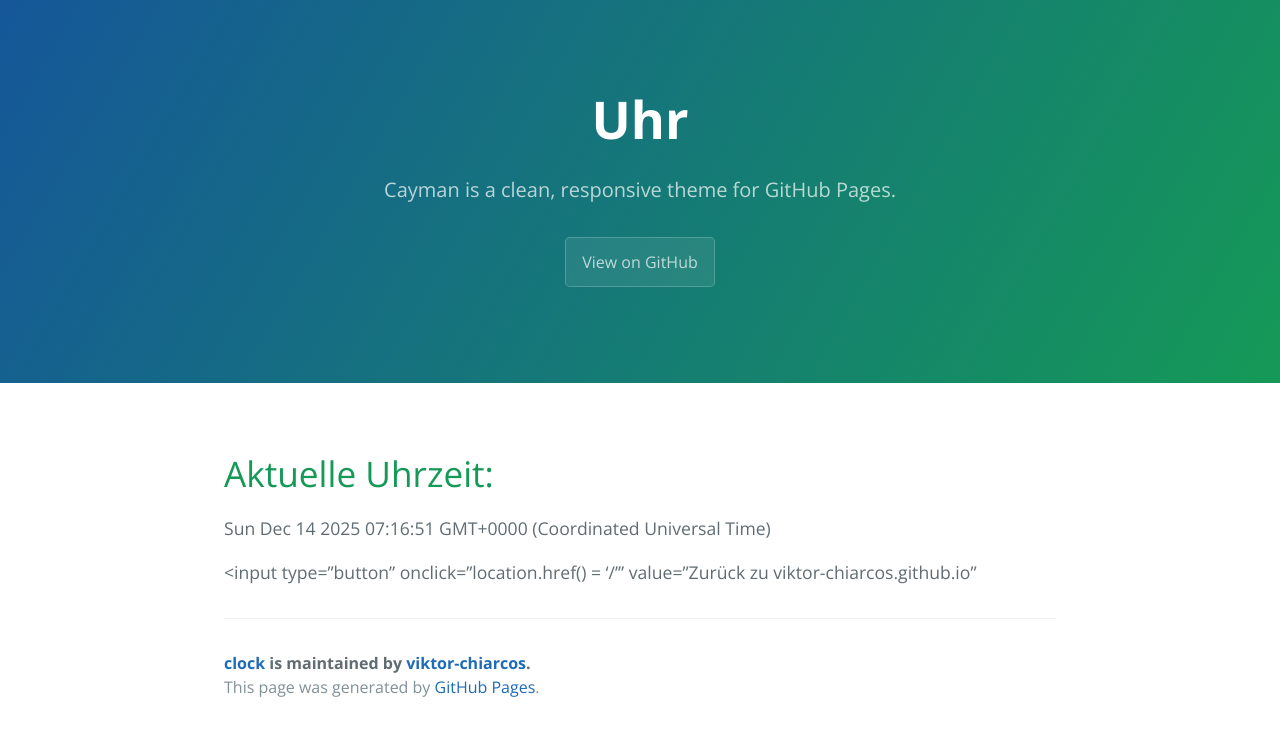
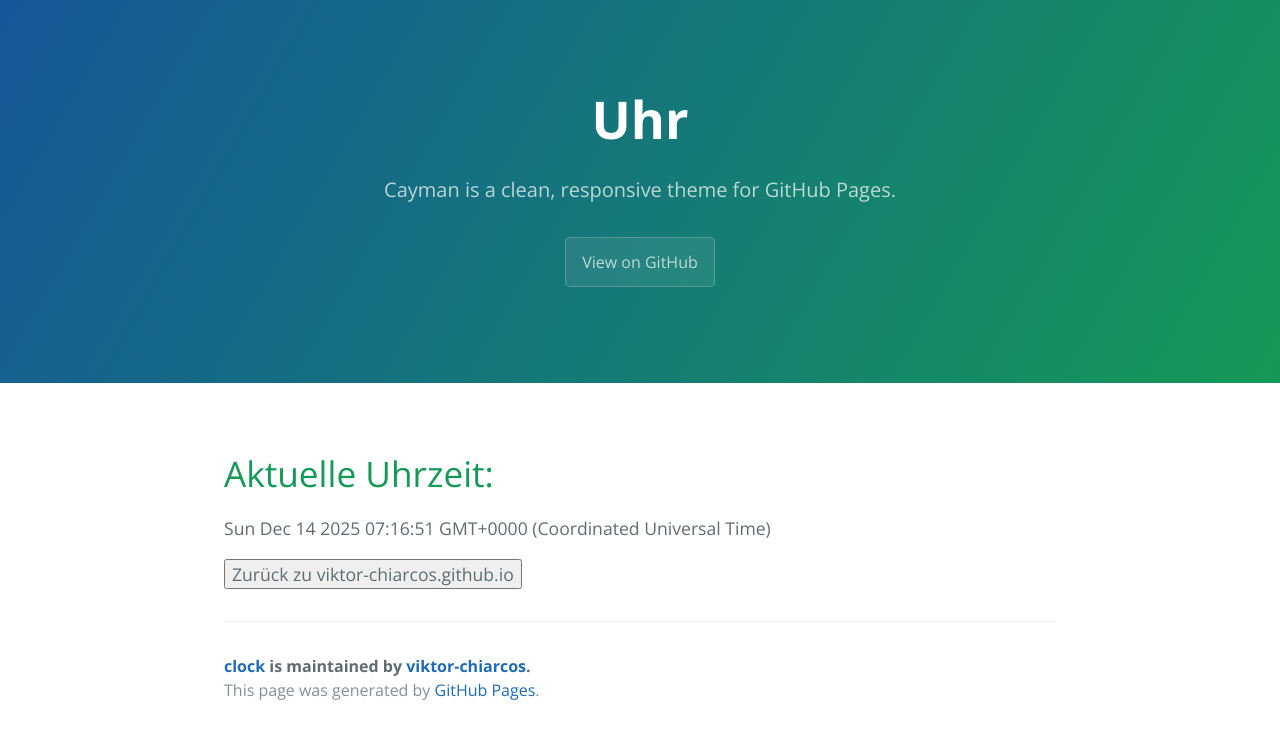
Before and after one commit to viktor-chiarcos/clock, a Jekyll site: the page built from index.md, in a window 1280 px wide. Shown: the top 739 px of the page. Built offline with Jekyll 4.4.1, drawn with Linux system fonts in a browser that asks for light colours.

Commit message:
Fix button input syntax in index.md

```diff
--- a/index.md
+++ b/index.md
@@ -19,4 +19,4 @@ permalink: /
 <h1>Aktuelle Uhrzeit:</h1>
 <time aria-current="date" id="zeit"></time>
 
-<input type="button" onclick="location.href() = '/'" value="Zurück zu viktor-chiarcos.github.io"
+<input type="button" onclick="location.href() = '/'" value="Zurück zu viktor-chiarcos.github.io">
```
